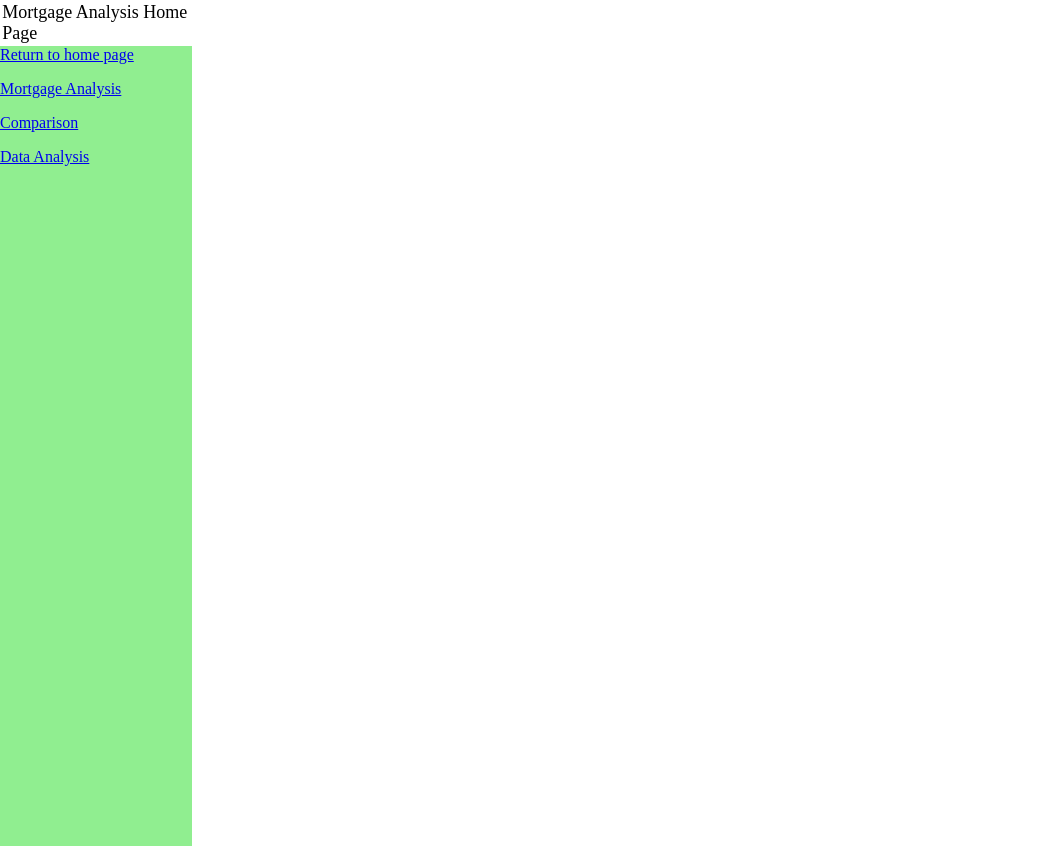
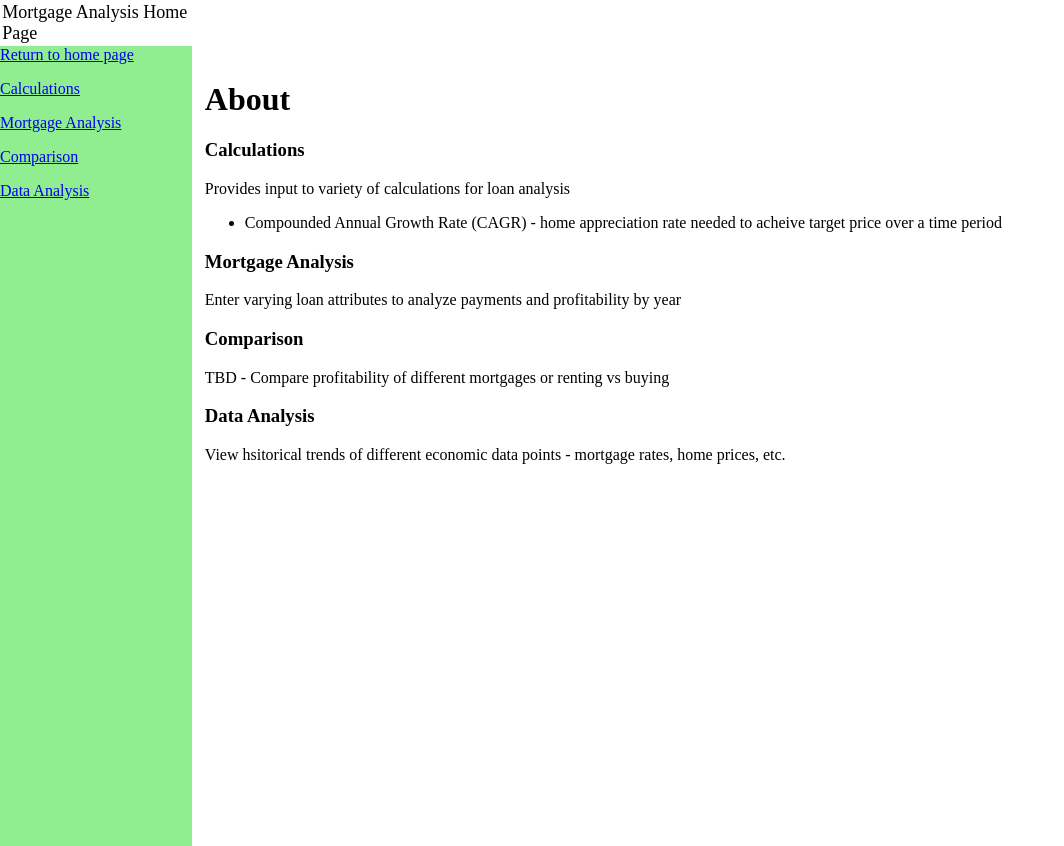
Before and after one commit to stumals/Loanpy, a Flask app: template templates/home.html in a window 1280 px wide. Shown: the whole page, without its empty margins (0-1064 px from the left). Run offline with Flask 2, Linux system fonts and the light colour scheme; the template is opened without the code that fills it, so the values that code supplies are empty; parts of the project's set-up code (start-up, migrations or seed data) failed here and were passed over.

Commit message:
added calculations, updated home

```diff
--- a/app.py
+++ b/app.py
@@ -18,30 +18,27 @@ df.to_json(orient='records')
 #%%
 @app.route('/')
 def home():
+    return render_template('home.html')
+
+@app.route('/calculations', methods=['GET', 'POST'])
+def calculations():
     data = {}
-    d = ed.EconData(start_date='2012-01-01')
-    d.mortgage_rates()
-    df = d.df.reset_index().iloc[:,:2]
-    df_rate = df.copy()
-    df['date'] = df['date'].astype(str)
-    df = df.rename(columns={'30yr_FRM':'value'})
-    data['mort_rate'] = df.to_json(orient='records')
+    if request.method == 'POST':
+        if request.form['start'] == '': start = 400000.0
+        else: start = float(request.form['start'])
+        if request.form['end'] == '': end = 600000.0
+        else: end = float(request.form['end'])
+        if request.form['years'] == '': years = 10.0
+        else: years = float(request.form['years'])
+        cagr = ((end/start)**(1/years) - 1)*100
 
-    d = ed.EconData(start_date='2012-01-01')
-    d.home_price()
-    df = d.df.reset_index().iloc[:,[0,-1]]
-    df_price = df.copy()
-    df['date'] = df['date'].astype(str)
-    df = df.rename(columns={'price_adj':'value'})
-    df['value'] = df['value'] / 1000
-    data['home_price'] = df.to_json(orient='records')
+        data['cagr_data'] = []
+        data['cagr_data'].append(['Start Value: ', '{:,.0f}'.format(start)])
+        data['cagr_data'].append(['End Value: ', '{:,.0f}'.format(end)])
+        data['cagr_data'].append(['Years: ', '{:,.0f}'.format(years)])
+        data['cagr_data'].append(['CAGR: ', '{:,.3f}'.format(cagr)])
 
-    df_pmt = ed.pmt_df(df_price, df_rate)
-    df_pmt['date'] = df_pmt['date'].astype(str)
-    df_pmt = df_pmt.rename(columns={'pmt':'value'})
-    data['pmt'] = df_pmt.to_json(orient='records')
-
-    return render_template('home.html', data=data)
+    return render_template('calculations.html', data=data)
 
 @app.route('/mortgage_analysis', methods=['GET', 'POST'])
 def mortgage_analysis():
@@ -142,9 +139,57 @@ def mortgage_comparison():
 
 @app.route('/data_analysis')
 def data_analysis():
-    return render_template('data_analysis.html')
+    data = {}
+    d = ed.EconData(start_date='2012-01-01')
+    d.mortgage_rates()
+    df = d.df.reset_index().iloc[:,:2]
+    df_rate = df.copy()
+    df['date'] = df['date'].astype(str)
+    df = df.rename(columns={'30yr_FRM':'value'})
+    data['mort_rate'] = df.to_json(orient='records')
+
+    d = ed.EconData(start_date='2012-01-01')
+    d.home_price()
+    df = d.df.reset_index().iloc[:,[0,-1]]
+    df_price = df.copy()
+    df['date'] = df['date'].astype(str)
+    df = df.rename(columns={'price_adj':'value'})
+    df['value'] = df['value'] / 1000
+    data['home_price'] = df.to_json(orient='records')
+
+    df_pmt = ed.pmt_df(df_price, df_rate)
+    df_pmt['date'] = df_pmt['date'].astype(str)
+    df_pmt = df_pmt.rename(columns={'pmt':'value'})
+    data['pmt'] = df_pmt.to_json(orient='records')
+
+    d = ed.EconData(start_date='2012-01-01')
+    d.stock_data()
+    df = d.df.reset_index()
+    df_sp500 = df.copy()
+    df_sp500['date'] = df_sp500['date'].dt.strftime('%Y-%m-%d')
+    df_sp500['date'] = df_sp500['date'].astype(str)
+    df_sp500 = df_sp500.rename(columns={'SP500':'value'})
+    data['sp500'] = df_sp500.to_json(orient='records')
+
+    d = ed.EconData(start_date='2000-01-01')
+    d.money_supply()
+    df = d.df.reset_index()
+    df_m2 = df.copy()
+    df_m2['date'] = df_m2['date'].astype(str)
+    df_m2 = df_m2.rename(columns={'M2SL':'value'})
+    data['m2'] = df_m2.to_json(orient='records')
+
+    return render_template('data_analysis.html', data=data)
 
 if __name__ =='__main__':
     app.run(debug = True)
 
 # %%
+d = ed.EconData(start_date='2022-03-01')
+d.ustreasury_rates()
+d.df.head()
+# %%
+d = ed.EconData(start_date='2000-01-01')
+d.money_supply()
+d.df
+# %%
--- a/templates/home.html
+++ b/templates/home.html
@@ -6,6 +6,7 @@
 
 {% block sidebar %}
 
+    <a href={{url_for('calculations')}}>Calculations</a></p>
     <a href={{url_for('mortgage_analysis')}}>Mortgage Analysis</a></p>
     <a href={{url_for('mortgage_comparison')}}>Comparison</a></p>
     <a href={{url_for('data_analysis')}}>Data Analysis</a></p>
@@ -14,72 +15,24 @@
 
 {% block main %}
 
-<script>
+<h1>About</h1>
 
-    function line_graph(data, element, title) {
+<h3>Calculations</h3>
+<p>Provides input to variety of calculations for loan analysis</p>
+<ul>
+    <li>Compounded Annual Growth Rate (CAGR) - home appreciation rate needed to acheive target price over a time period</li>
 
-        data.forEach(function(d) {
-        var [year, month, day] = d.date.split('-')
-        d.date = new Date(+year, +month-1, +day)
-        })
+</ul>
 
-        var m = {top: 30, bottom: 30, left: 40, right: 30}
-        var w = 700 - m.left - m.right
-        var h = 200 - m.top - m.bottom
 
-        var xScale = d3.scaleTime().range([0, w])
-        var yScale = d3.scaleLinear().range([h, 0])
+<h3>Mortgage Analysis</h3>
+<p>Enter varying loan attributes to analyze payments and profitability by year</p>
 
-        const line = d3.line()
-            .x(function(d) { return xScale(d.date); })
-            .y(function(d) { return yScale(d.value); });
+<h3>Comparison</h3>
+<p>TBD - Compare profitability of different mortgages or renting vs buying</p>
 
-        const yaxis = d3.axisLeft().scale(yScale);
-        const xaxis = d3.axisBottom().scale(xScale);
+<h3>Data Analysis</h3>
+<p>View hsitorical trends of different economic data points - mortgage rates, home prices, etc.</p>
 
-        var [ymin, ymax] = d3.extent(data, function(d) { return d.value; })
 
-        xScale.domain(d3.extent(data, function(d) { return d.date; }));
-        yScale.domain([ymin*.8, ymax])
-        //yScale.domain(d3.extent(data, function(d) { return d.value; }));
-
-        var svg = d3.select('.main').append('svg')
-            .attr('width', w + m.left + m.right)
-            .attr('height', h + m.top + m.bottom)
-            .attr('class', 'line_chart')
-            .append('g')
-            .attr('id', element)
-            .attr('transform', 'translate(' + m.left + ',' + m.top + ')')
-
-        d3.select('#' + element).append("g")
-            .attr("transform", "translate(0," + h + ")")
-            .call(xaxis)
-
-        d3.select('#' + element).append("g")
-            .call(yaxis)
-
-        d3.select('#' + element).append('path')
-            .datum(data)
-            .attr('d', line)
-            .attr("fill", "none")
-            .attr("stroke", 'blue')
-            .attr("stroke-width", 1.5)
-
-        d3.select('#' + element).append('text')
-            .text(title)
-            .attr('x', w/2.5)
-            .attr('y', m.top/4)
-
-    }
-
-var data = {{ data['mort_rate']|safe }}
-line_graph(data, 'line-mort_rate', '30 Year Mortgage Rate')
-
-var data = {{ data['home_price']|safe }}
-line_graph(data, 'line-home_price', "Median Inflation Adj Home Price 000's")
-
-var data = {{ data['pmt']|safe }}
-line_graph(data, 'line-pmt', "Mortgage Payment")
-
-</script>
 {% endblock main %}
```
Also changed, not shown: templates/calculations.html (added, +60 -0 lines), templates/data_analysis.html (+82 -0 lines).
